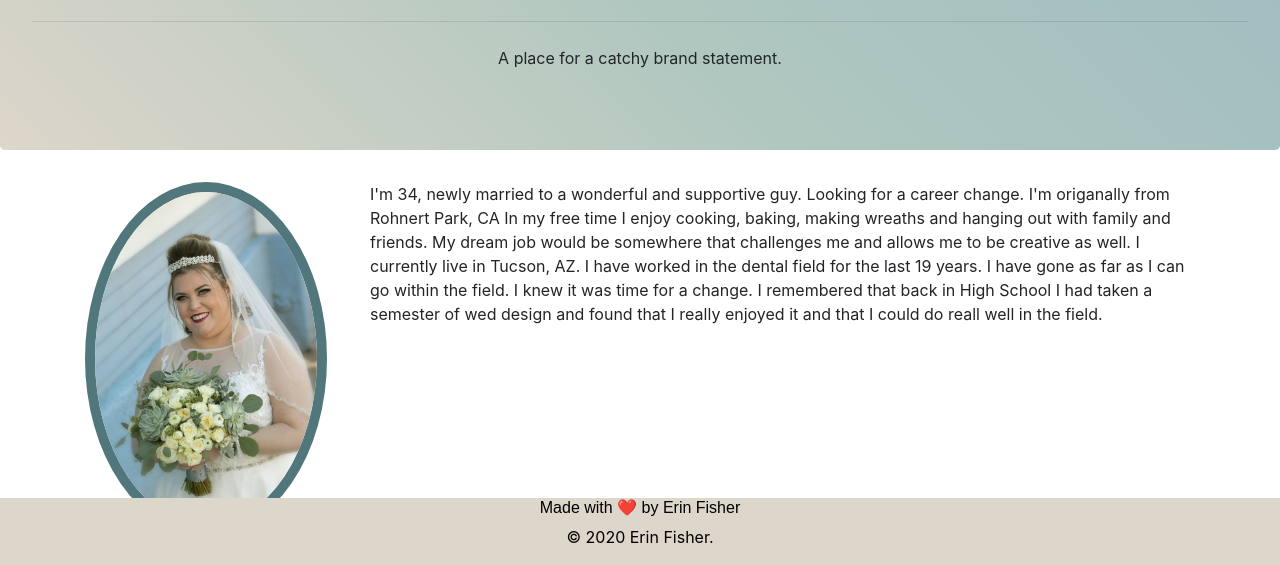
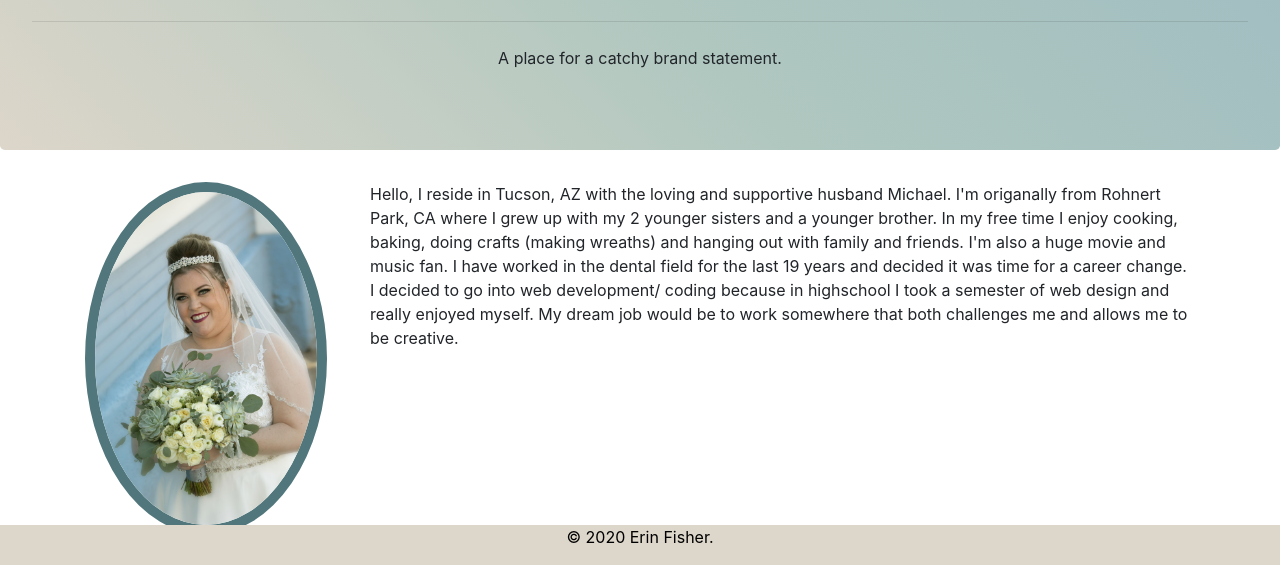
Before and after one commit to FisherE20/Responsive-Portfolio, a plain HTML site: page index.html in a window 1280 px wide. Shown: the part 235-800 px from the top of the page. Drawn offline with nearby package versions, Linux system fonts and the light colour scheme.

Commit message:
Updated bio information and footer

```diff
--- a/index.html
+++ b/index.html
@@ -71,18 +71,17 @@
              <img class="wdp" src="Assets/Wedding Portrait.jpg" alt="wedding day portrait">
          </div>
        <div class="col-lg-9">
-             <p class="bio">I'm 34, newly married to a wonderful and supportive guy. Looking for a career change. I'm origanally from Rohnert Park, CA
-               In my free time I enjoy cooking, baking, making wreaths and hanging out with family and friends.
-               My dream job would be somewhere that challenges me and allows me to be creative as well.
-               I currently live in Tucson, AZ.
-               I have worked in the dental field for the last 19 years. I have gone as far as I can go within the field. I knew it was time for a change. I remembered that back in High School I had taken a semester of wed design and found that I really enjoyed it and that I could do reall well in the field.</p>
+             <p class="bio">Hello, I reside in Tucson, AZ with the loving and supportive husband Michael. I'm origanally from Rohnert Park, CA where I grew up with my 2 younger sisters and a younger brother.
+               In my free time I enjoy cooking, baking, doing crafts (making wreaths) and hanging out with family and friends. I'm also a huge movie and music fan.
+               I have worked in the dental field for the last 19 years and decided it was time for a career change. I decided to go into web development/ coding because in highschool I took a semester
+               of web design and really enjoyed myself. My dream job would be to work somewhere that both challenges me and allows me to be creative.
+            </p>
       </div>
     </div>
   </div>
 
   <div class="footer">
     <footer>
-       <h4>Made with ❤️️ by Erin Fisher</h4>
           <p>
             &copy; 2020 Erin Fisher.
           </p>
```
